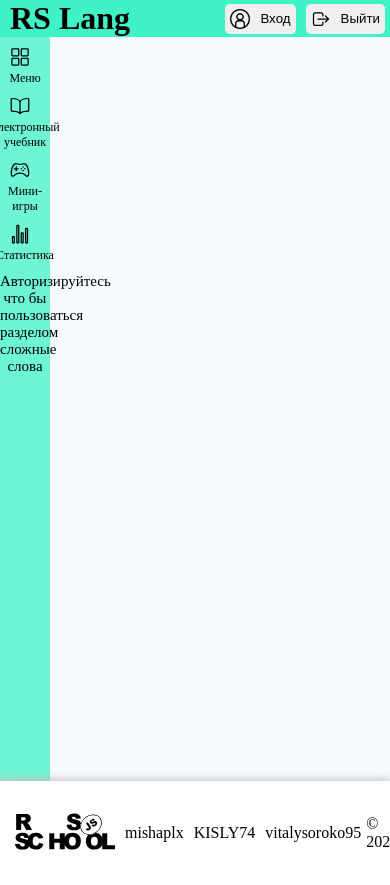
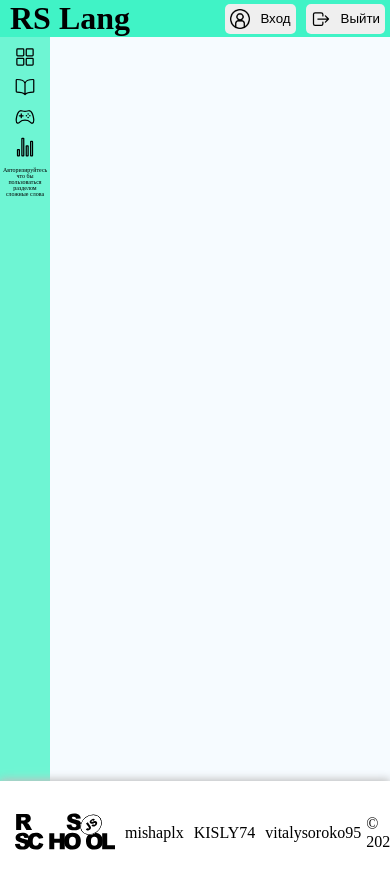
Before and after one commit to mishaplx/RS-Lang-App, a React (Create React App) app: page / in a window 390 px wide. Built offline with nearby package versions, Linux system fonts and the light colour scheme; a web font is replaced by a local one.

Commit message:
fix: hide title-nav and make size of hard word less than last

```diff
--- a/src/component/Navigation/Navigation.css
+++ b/src/component/Navigation/Navigation.css
@@ -36,26 +36,38 @@ ul li {
 .menuImg {
   transform: rotate(1turn);
 }
+.nav-info {
+  font-size: 15px;
+  text-align: center;
+}
 @media (max-width: 500px) {
   .nav {
+    overflow: hidden;
     width: 50px;
   }
   .nav__name {
     display: flex;
     flex-direction: column;
   }
+  .nav__icon {
+    display: flex;
+    justify-content: center;
+    align-items: center;
+    margin-right: 0;
+  }
   .title_nav {
     opacity: 1;
     transition: 0.5s;
     font-size: 12px;
     text-align: center;
-
     margin: 0;
+    display: none;
   }
-}
-.nav-info{
-  font-size: 15px;
-  text-align: center;
+  .nav-info {
+    padding: 0 3px;
+    font-size: 6px;
+    text-align: center;
+  }
 }
 @keyframes animate {
   from {
```
